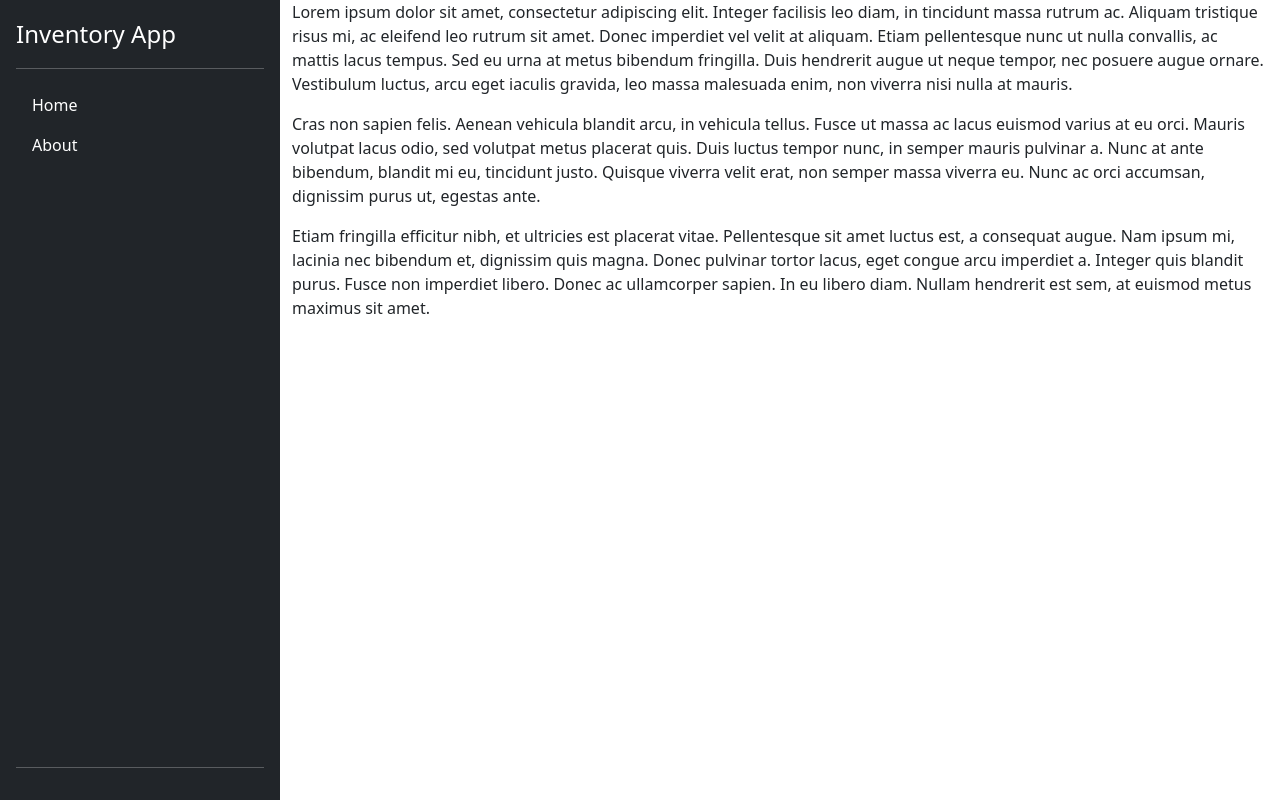
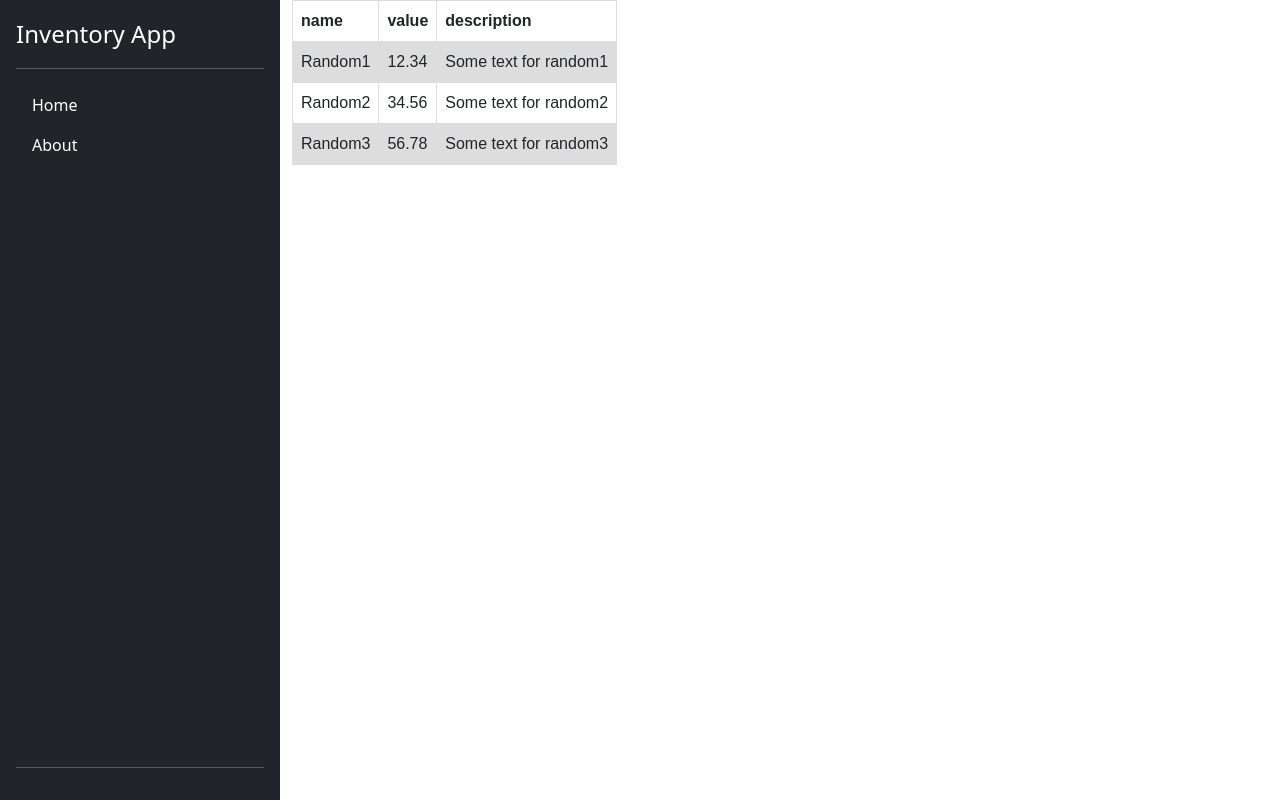
Before and after one commit to TomaszKamola/inventory-app, a Flask app: page / in a window 1280 px wide. Run offline with Flask 2, Linux system fonts and the light colour scheme.

Commit message:
Testing jinja loops in tables

```diff
--- a/inventory.py
+++ b/inventory.py
@@ -1,12 +1,30 @@
 from flask import Flask, render_template
 
+
+table_data = {
+    'name': [
+        'Random1',
+        'Random2',
+        'Random3'
+    ],
+    'value': [
+        12.34,
+        34.56,
+        56.78
+    ],
+    'description': [
+        'Some text for random1',
+        'Some text for random2',
+        'Some text for random3'
+    ]
+}
 
 app = Flask(__name__)
 
 @app.route("/")
 @app.route("/home")
 def hello():
-    return render_template('home.html')
+    return render_template('home.html', table_data=table_data, table_len=len(table_data))
 
 @app.route("/about")
 def about():
--- a/static/main.css
+++ b/static/main.css
@@ -2,3 +2,23 @@ main {
     position: absolute;
     height: 100%;
 }
+
+.nav-item:hover {
+    background-color: grey;
+}
+
+table {
+    font-family: arial, sans-serif;
+    border-collapse: collapse;
+    width: 100%;
+  }
+
+td, th {
+border: 1px solid #dddddd;
+text-align: left;
+padding: 8px;
+}
+
+tr:nth-child(even) {
+background-color: #dddddd;
+}
--- a/templates/home.html
+++ b/templates/home.html
@@ -1,22 +1,17 @@
 {% extends "layout.html" %}
 {% block content %}
-    <p>
-        Lorem ipsum dolor sit amet, consectetur adipiscing elit. Integer facilisis leo diam, in tincidunt massa rutrum ac.
-        Aliquam tristique risus mi, ac eleifend leo rutrum sit amet. Donec imperdiet vel velit at aliquam.
-        Etiam pellentesque nunc ut nulla convallis, ac mattis lacus tempus. Sed eu urna at metus bibendum fringilla.
-        Duis hendrerit augue ut neque tempor, nec posuere augue ornare. Vestibulum luctus, arcu eget iaculis gravida,
-        leo massa malesuada enim, non viverra nisi nulla at mauris.
-    </p>
-    <p>
-        Cras non sapien felis. Aenean vehicula blandit arcu, in vehicula tellus. Fusce ut massa ac lacus euismod varius at eu orci.
-        Mauris volutpat lacus odio, sed volutpat metus placerat quis. Duis luctus tempor nunc, in semper mauris pulvinar a.
-        Nunc at ante bibendum, blandit mi eu, tincidunt justo. Quisque viverra velit erat, non semper massa viverra eu.
-        Nunc ac orci accumsan, dignissim purus ut, egestas ante.
-    </p>
-    <p>
-        Etiam fringilla efficitur nibh, et ultricies est placerat vitae. Pellentesque sit amet luctus est, a consequat augue.
-        Nam ipsum mi, lacinia nec bibendum et, dignissim quis magna. Donec pulvinar tortor lacus, eget congue arcu imperdiet a.
-        Integer quis blandit purus. Fusce non imperdiet libero. Donec ac ullamcorper sapien. In eu libero diam.
-        Nullam hendrerit est sem, at euismod metus maximus sit amet.
-    </p>
+    <table>
+        <tr>
+            {% for key in table_data.keys() %}
+                <th>{{ key }}</th>
+            {% endfor %}
+        </tr>
+        {% for i in range(table_len) %}
+        <tr>
+            {% for key in table_data.keys() %}
+                <td>{{ table_data[key][i] }}</td>
+            {% endfor %}
+        </tr>
+        {% endfor %}
+    </table>
 {% endblock content %}
--- a/templates/layout.html
+++ b/templates/layout.html
@@ -30,7 +30,7 @@
                         Home
                     </a>
                 </li>
-                <li>
+                <li class="nav-item">
                     <a href="/about" class="nav-link text-white">
                         About
                     </a>
```
